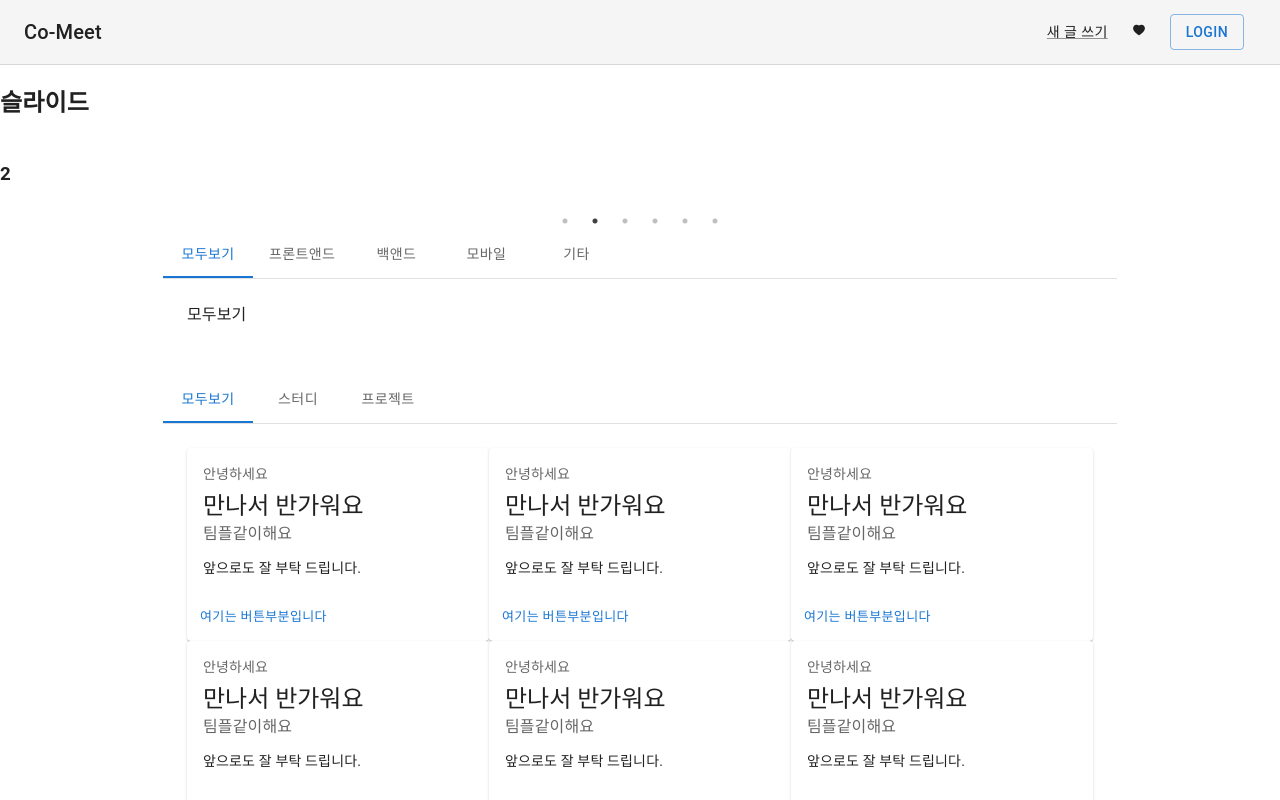
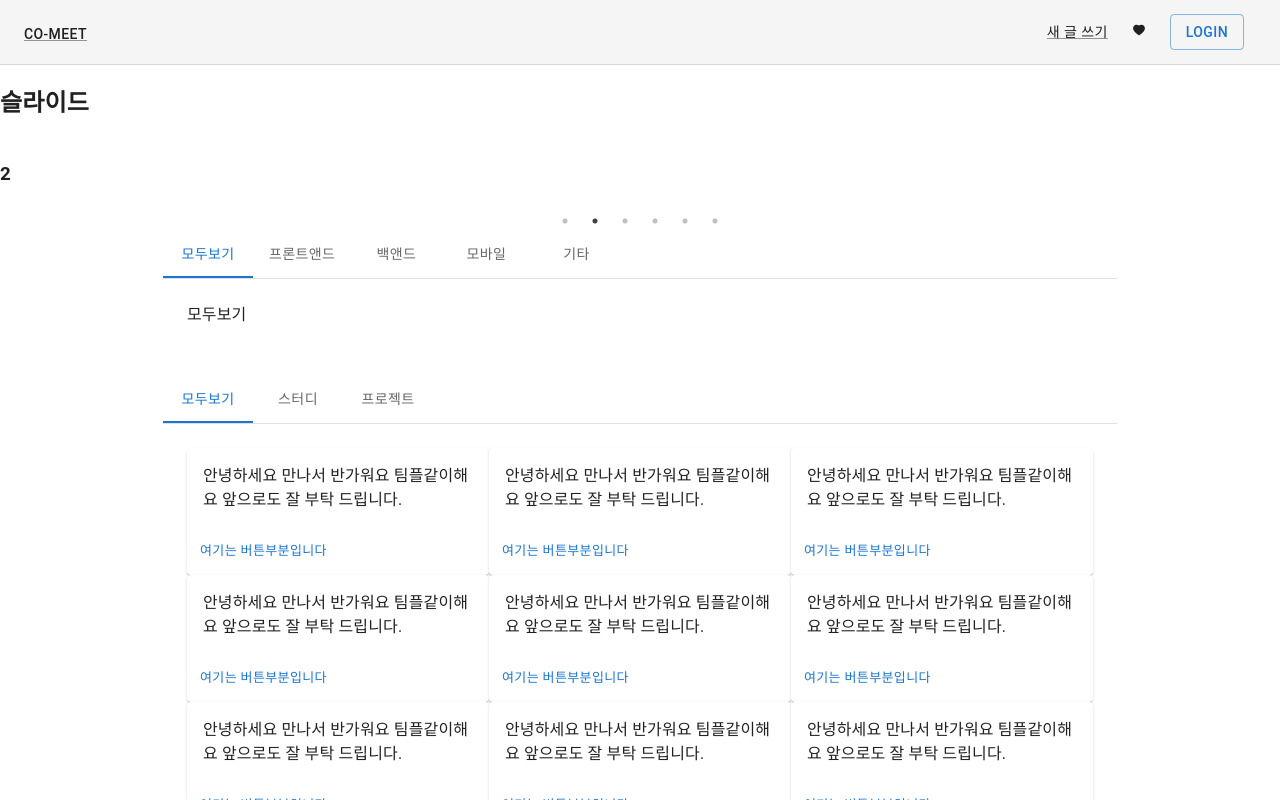
Before and after one commit to Tamanegi-seoul/Co-meet, a React (Create React App) app: page / in a window 1280 px wide. Shown: the top 800 px of the page. Built offline with nearby package versions, Linux system fonts and the light colour scheme.

Commit message:
Feat: react-router 추가

```diff
--- a/src/App.js
+++ b/src/App.js
@@ -1,52 +1,18 @@
 import * as React from "react";
-import CssBaseline from "@mui/material/CssBaseline";
-import Grid from "@mui/material/Grid";
-import GlobalStyles from "@mui/material/GlobalStyles";
-import PostList from "./components/PostList";
-import TeachStack from "./components/TeachStack";
-import Header from "./components/Header";
-import Footer from "./components/Footer";
-import MainCarousel from "./components/MainCarousel";
-
+import { Routes, Route } from "react-router-dom";
+import MainPage from "./pages/MainPage";
+// Router 관련페이지
+// https://velog.io/@velopert/react-router-v6-tutorial#35-link-%EC%BB%B4%ED%8F%AC%EB%84%8C%ED%8A%B8%EB%A5%BC-%EC%82%AC%EC%9A%A9%ED%95%98%EC%97%AC-%EB%8B%A4%EB%A5%B8-%ED%8E%98%EC%9D%B4%EC%A7%80%EB%A1%9C-%EC%9D%B4%EB%8F%99%ED%95%98%EB%8A%94-%EB%A7%81%ED%81%AC-%EB%B3%B4%EC%97%AC%EC%A3%BC%EA%B8%B0
 function App() {
   return (
-    <React.Fragment>
-      <GlobalStyles
-        styles={{ ul: { margin: 0, padding: 0, listStyle: "none" } }}
-      />
-      <CssBaseline />
+    <>
+      <Routes>
+        <Route path="/" element={<MainPage />}></Route>
 
-      {/* begin of header*/}
-      <Header />
-      {/* end header */}
-
-      {/* slide */}
-      <Grid container spacing={3}>
-        <Grid item xs={12}>
-          <MainCarousel></MainCarousel>
-        </Grid>
-        {/* slide */}
-
-        {/* TechStack */}
-        <Grid item xs={1.5}></Grid>
-        <Grid item xs={9}>
-          <TeachStack />
-        </Grid>
-        <Grid item xs={1.5}></Grid>
-        {/* TechStack */}
-
-        {/* PostList */}
-        <Grid item xs={1.5}></Grid>
-        <Grid item xs={9}>
-          <PostList />
-        </Grid>
-        <Grid item xs={1.5}></Grid>
-        {/* PostList */}
-      </Grid>
-      {/* Footer */}
-      <Footer />
-      {/* End footer */}
-    </React.Fragment>
+        {/* 나중에 404페이지를 넣어야합니다 ↓ */}
+        <Route path="*" element={<MainPage />}></Route>
+      </Routes>
+    </>
   );
 }
 
--- a/src/components/Header.js
+++ b/src/components/Header.js
@@ -18,7 +18,9 @@ const Header = () => {
     >
       <Toolbar sx={{ flexWrap: "wrap" }}>
         <Typography variant="h6" color="inherit" noWrap sx={{ flexGrow: 1 }}>
-          Co-Meet
+          <Link variant="button" color="text.primary" href="/">
+            Co-Meet
+          </Link>
         </Typography>
         <nav>
           <Link
--- a/src/components/Post.js
+++ b/src/components/Post.js
@@ -3,7 +3,6 @@ import Card from "@mui/material/Card";
 import CardActions from "@mui/material/CardActions";
 import CardContent from "@mui/material/CardContent";
 import Button from "@mui/material/Button";
-import Typography from "@mui/material/Typography";
 
 export default function BasicCard() {
   return (
@@ -12,21 +11,13 @@ export default function BasicCard() {
         width: {
           xs: "100%",
           sm: "50%",
-          md: "33.33%",
+          md: "50%",
+          lg: "33.33%",
         },
       }}
     >
       <CardContent>
-        <Typography sx={{ fontSize: 14 }} color="text.secondary" gutterBottom>
-          안녕하세요
-        </Typography>
-        <Typography variant="h5" component="div">
-          만나서 반가워요
-        </Typography>
-        <Typography sx={{ mb: 1.5 }} color="text.secondary">
-          팀플같이해요
-        </Typography>
-        <Typography variant="body2">앞으로도 잘 부탁 드립니다.</Typography>
+        안녕하세요 만나서 반가워요 팀플같이해요 앞으로도 잘 부탁 드립니다.
       </CardContent>
       <CardActions>
         <Button size="small">여기는 버튼부분입니다</Button>
--- a/src/index.js
+++ b/src/index.js
@@ -2,12 +2,15 @@ import React from "react";
 import ReactDOM from "react-dom/client";
 import "./index.css";
 import App from "./App";
+import { BrowserRouter } from "react-router-dom";
 // import reportWebVitals from './reportWebVitals';
 
 const root = ReactDOM.createRoot(document.getElementById("root"));
 root.render(
   <React.StrictMode>
-    <App />
+    <BrowserRouter>
+      <App />
+    </BrowserRouter>
   </React.StrictMode>
 );
 
--- /dev/null
+++ b/src/pages/MainPage.js
@@ -0,0 +1,52 @@
+import React from "react";
+import CssBaseline from "@mui/material/CssBaseline";
+import Grid from "@mui/material/Grid";
+import GlobalStyles from "@mui/material/GlobalStyles";
+import PostList from "../components/PostList";
+import TeachStack from "../components/TeachStack";
+import Header from "../components/Header";
+import Footer from "../components/Footer";
+import MainCarousel from "../components/MainCarousel";
+const MainPage = () => {
+  return (
+    <React.Fragment>
+      <GlobalStyles
+        styles={{ ul: { margin: 0, padding: 0, listStyle: "none" } }}
+      />
+      <CssBaseline />
+
+      {/* begin of header*/}
+      <Header />
+      {/* end header */}
+
+      {/* slide */}
+      <Grid container spacing={3}>
+        <Grid item xs={12}>
+          <MainCarousel></MainCarousel>
+        </Grid>
+        {/* slide */}
+
+        {/* TechStack */}
+        <Grid item xs={1.5}></Grid>
+        <Grid item xs={9}>
+          <TeachStack />
+        </Grid>
+        <Grid item xs={1.5}></Grid>
+        {/* TechStack */}
+
+        {/* PostList */}
+        <Grid item xs={1.5}></Grid>
+        <Grid item xs={9}>
+          <PostList />
+        </Grid>
+        <Grid item xs={1.5}></Grid>
+        {/* PostList */}
+      </Grid>
+      {/* Footer */}
+      <Footer />
+      {/* End footer */}
+    </React.Fragment>
+  );
+};
+
+export default MainPage;
```
